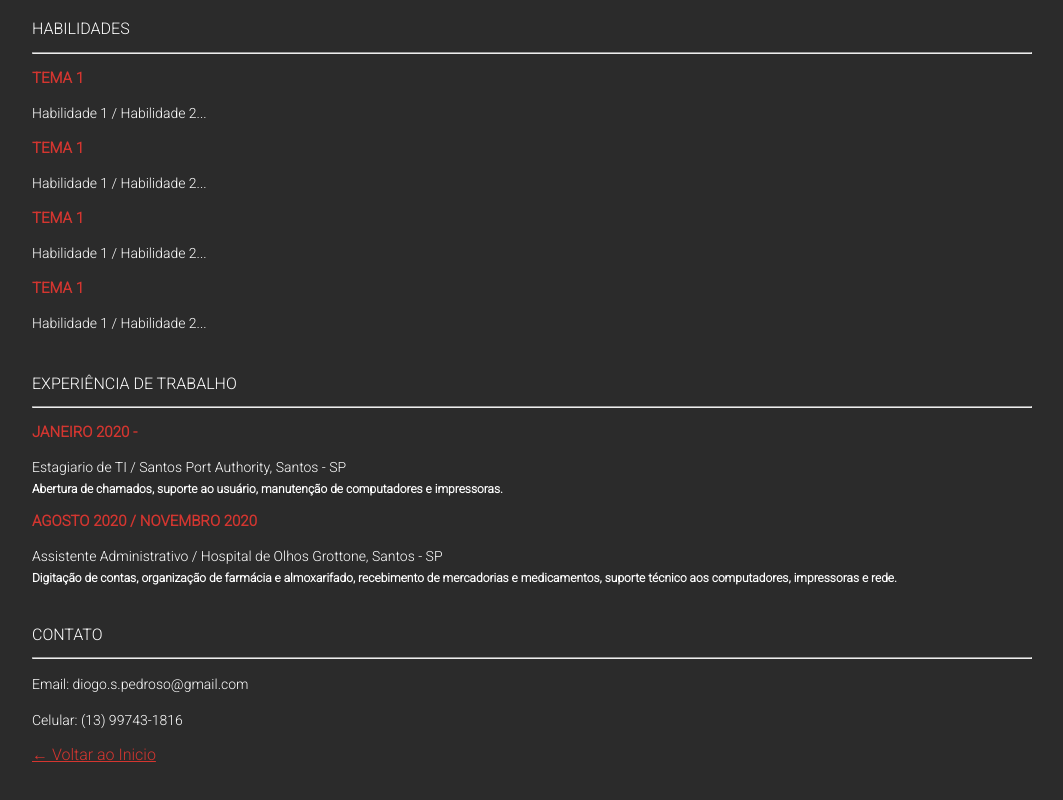
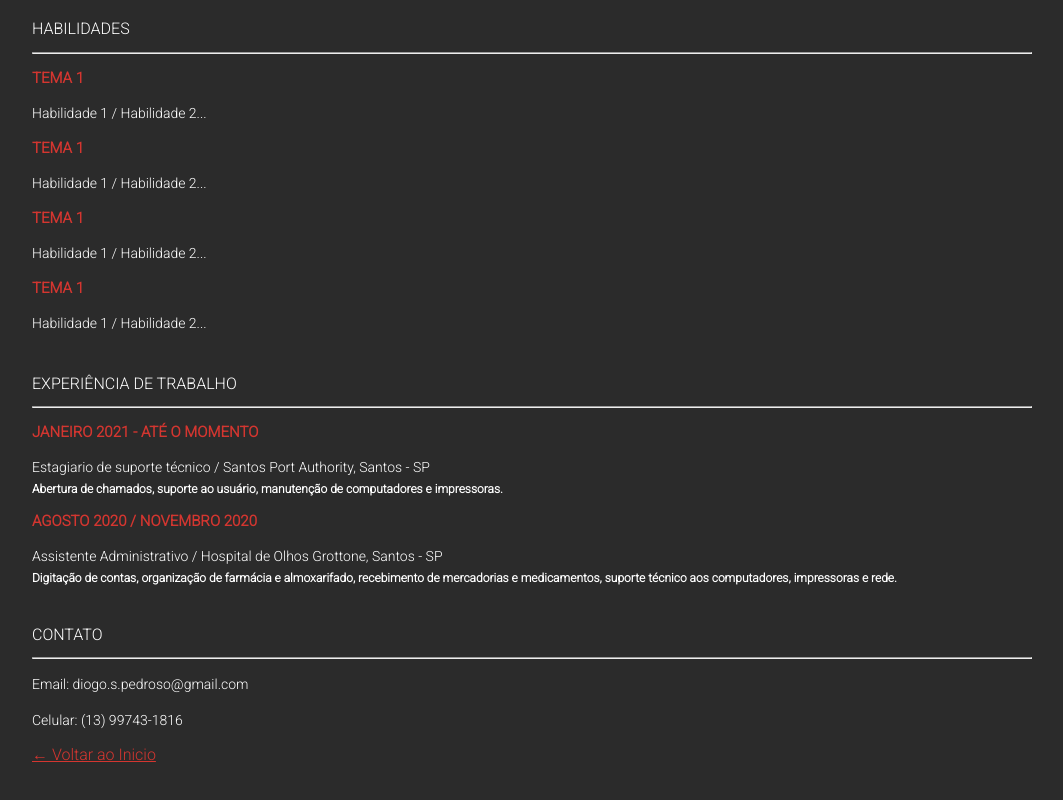
Before and after one commit to Diogospps/portfolio-diogo, a plain HTML site: page curriculo.html in a window 1280 px wide. Shown: the part 1087-1887 px from the top of the page, without its empty margins (68-1131 px from the left). Drawn offline with Linux system fonts and the light colour scheme.

Commit message:
informações do curriculo

```diff
--- a/curriculo.html
+++ b/curriculo.html
@@ -106,9 +106,9 @@
 		<h2>Experiência de Trabalho</h2>
 		<hr>
 
-		<h3>JANEIRO 2020 - </h3>
+		<h3>JANEIRO 2021 - Até o momento </h3>
 
-		<p>Estagiario de TI / Santos Port Authority, Santos - SP</p>
+		<p>Estagiario de suporte técnico / Santos Port Authority, Santos - SP</p>
 		<h4>Abertura de chamados, suporte ao usuário, manutenção de computadores e impressoras.</h4>
 
 		<h3>AGOSTO 2020 / NOVEMBRO 2020</h3>
```
Also changed, not shown: portfolio.html (+1 -1 lines).
